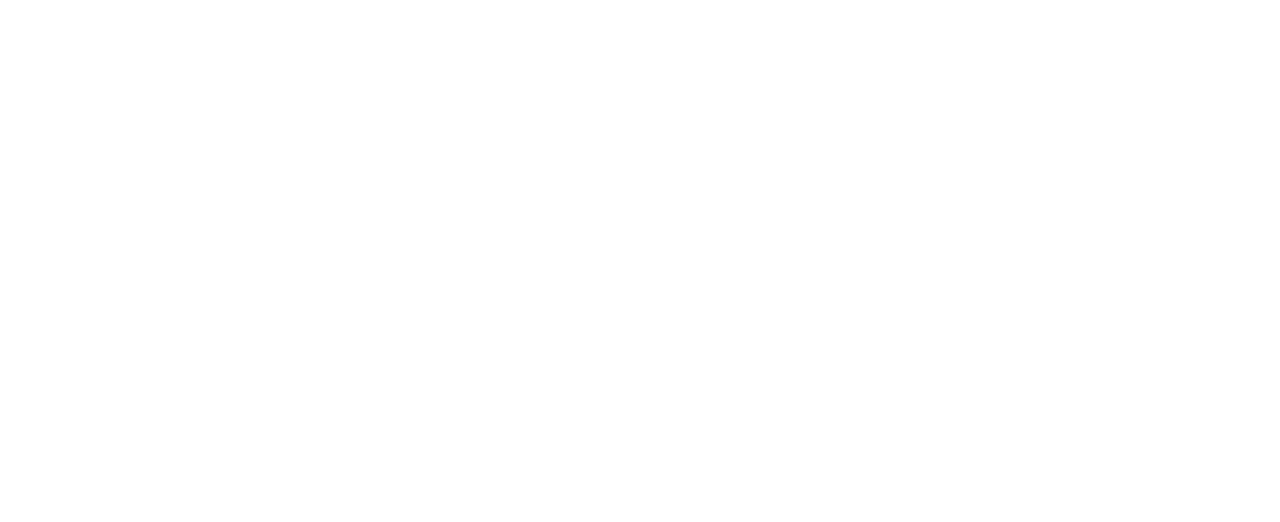
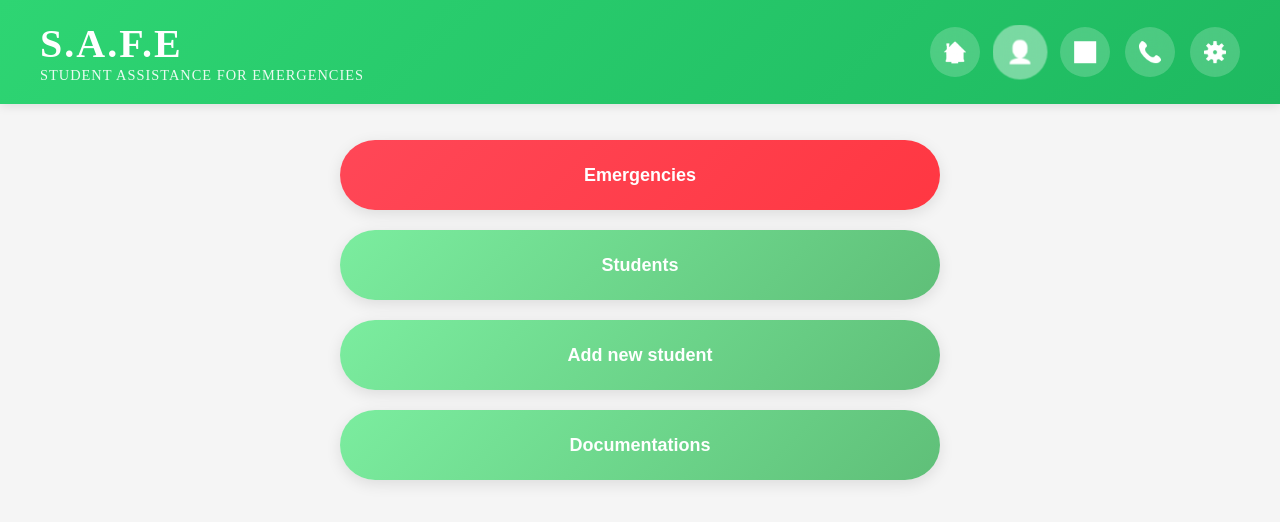
Before and after one commit to Cean175/SafeTag, a React (Create React App) app in the folder safetag/: page /user in a window 1280 px wide. Before the commit this address had no page. Shown: the top 522 px of the page. Built offline with nearby package versions, Linux system fonts and the light colour scheme.

Commit message:
added userpage and css

```diff
--- a/safetag/package.json
+++ b/safetag/package.json
@@ -11,7 +11,7 @@
     "lucide-react": "^0.525.0",
     "react": "^19.1.0",
     "react-dom": "^19.1.0",
-    "react-router-dom": "^7.7.1",
+    "react-router-dom": "^6.30.1",
     "react-scripts": "5.0.1",
     "web-vitals": "^2.1.4"
   },
--- a/safetag/src/App.js
+++ b/safetag/src/App.js
@@ -3,6 +3,8 @@
 
 import LoginPage from './screens/LoginPage';
 import Homepage from './screens/HomePage';
+
+import UserPage from './screens/UserPage';
 import './App.css';
 
 function App() {
@@ -11,6 +13,7 @@
       <Routes>
         <Route path="/" element={<LoginPage />} />
         <Route path="/home" element={<Homepage />} />
+        <Route path="/user" element={<UserPage />} />
       </Routes>
     </Router>
   );
--- /dev/null
+++ b/safetag/src/css/UserPage.css
@@ -0,0 +1,187 @@
+
+.user-page-container {
+  min-height: 100vh;
+  background-color: #f5f5f5;
+}
+
+.user-page-content {
+  display: flex;
+  justify-content: center;
+  align-items: flex-start;
+  padding: 80px 20px 20px;
+  min-height: calc(100vh - 120px);
+}
+
+.action-buttons {
+  display: flex;
+  flex-direction: column;
+  gap: 20px;
+  width: 100%;
+  max-width: 600px;
+  margin-top: 60px;
+}
+
+.action-btn {
+  padding: 20px 40px;
+  border: none;
+  border-radius: 50px;
+  font-size: 18px;
+  font-weight: 600;
+  color: white;
+  cursor: pointer;
+  transition: all 0.3s ease;
+  box-shadow: 0 4px 15px rgba(0, 0, 0, 0.1);
+  min-height: 70px;
+  display: flex;
+  align-items: center;
+  justify-content: center;
+}
+
+.action-btn:hover {
+  transform: translateY(-2px);
+  box-shadow: 0 6px 20px rgba(0, 0, 0, 0.15);
+}
+
+.action-btn:active {
+  transform: translateY(0);
+}
+
+.emergency-btn {
+  background: linear-gradient(135deg, #ff4757, #ff3742);
+}
+
+.emergency-btn:hover {
+  background: linear-gradient(135deg, #ff3742, #ff2731);
+}
+
+.students-btn {
+  background: linear-gradient(135deg, #7bed9f, #5fbf78);
+}
+
+.students-btn:hover {
+  background: linear-gradient(135deg, #70e693, #57b86b);
+}
+
+.add-student-btn {
+  background: linear-gradient(135deg, #7bed9f, #5fbf78);
+}
+
+.add-student-btn:hover {
+  background: linear-gradient(135deg, #70e693, #57b86b);
+}
+
+.documentations-btn {
+  background: linear-gradient(135deg, #7bed9f, #5fbf78);
+}
+
+.documentations-btn:hover {
+  background: linear-gradient(135deg, #70e693, #57b86b);
+}
+
+
+.header {
+  background: linear-gradient(135deg, #2ed573, #1eb960);
+  padding: 20px;
+  position: fixed;
+  top: 0;
+  left: 0;
+  right: 0;
+  z-index: 1000;
+  box-shadow: 0 2px 10px rgba(0, 0, 0, 0.1);
+}
+
+.header-content {
+  display: flex;
+  justify-content: space-between;
+  align-items: center;
+  max-width: 1200px;
+  margin: 0 auto;
+}
+
+.branding .title {
+  color: white;
+  font-size: 2.5rem;
+  font-weight: bold;
+  margin: 0;
+  letter-spacing: 2px;
+}
+
+.branding .subtitle {
+  color: white;
+  font-size: 0.9rem;
+  margin: 0;
+  opacity: 0.9;
+  letter-spacing: 1px;
+}
+
+.nav-icons {
+  display: flex;
+  gap: 15px;
+}
+
+.nav-icon {
+  width: 50px;
+  height: 50px;
+  background: rgba(255, 255, 255, 0.2);
+  border-radius: 50%;
+  display: flex;
+  align-items: center;
+  justify-content: center;
+  cursor: pointer;
+  transition: all 0.3s ease;
+  backdrop-filter: blur(10px);
+}
+
+.nav-icon:hover {
+  background: rgba(255, 255, 255, 0.3);
+  transform: translateY(-2px);
+}
+
+.nav-icon.active {
+  background: rgba(255, 255, 255, 0.4);
+  transform: scale(1.1);
+}
+
+.nav-icon span {
+  font-size: 20px;
+  filter: brightness(0) invert(1);
+}
+
+/* Responsive Design */
+@media (max-width: 768px) {
+  .user-page-content {
+    padding: 100px 15px 20px;
+  }
+
+  .action-buttons {
+    max-width: 100%;
+    gap: 15px;
+  }
+
+  .action-btn {
+    padding: 18px 30px;
+    font-size: 16px;
+    min-height: 60px;
+  }
+
+  .branding .title {
+    font-size: 2rem;
+  }
+
+  .branding .subtitle {
+    font-size: 0.8rem;
+  }
+
+  .nav-icons {
+    gap: 10px;
+  }
+
+  .nav-icon {
+    width: 45px;
+    height: 45px;
+  }
+
+  .nav-icon span {
+    font-size: 18px;
+  }
+}
--- a/safetag/src/screens/HomePage.js
+++ b/safetag/src/screens/HomePage.js
@@ -7,6 +7,10 @@
 
   const handleLogout = () => {
     navigate('/');
+  };
+
+  const handleNavigation = (path) => {
+    navigate(path);
   };
 
   return (
@@ -19,11 +23,21 @@
           </div>
 
           <div className="nav-icons">
-            <div className="nav-icon"><span>🏠</span></div>
-            <div className="nav-icon"><span>👤</span></div>
-            <div className="nav-icon"><span>📊</span></div>
-            <div className="nav-icon"><span>📞</span></div>
-            <div className="nav-icon"><span>⚙️</span></div>
+            <div className="nav-icon active" onClick={() => handleNavigation('/home')}>
+              <span>🏠</span>
+            </div>
+            <div className="nav-icon" onClick={() => handleNavigation('/user')}>
+              <span>👤</span>
+            </div>
+            <div className="nav-icon" onClick={() => handleNavigation('/stats')}>
+              <span>📊</span>
+            </div>
+            <div className="nav-icon" onClick={() => handleNavigation('/contact')}>
+              <span>📞</span>
+            </div>
+            <div className="nav-icon" onClick={() => handleNavigation('/settings')}>
+              <span>⚙️</span>
+            </div>
           </div>
         </div>
       </header>
@@ -38,7 +52,6 @@
         </div>
         <i className="fab fa-facebook-square"></i>
       </main>
-
     </div>
   );
 }
--- /dev/null
+++ b/safetag/src/screens/UserPage.js
@@ -0,0 +1,82 @@
+import React from 'react';
+import { useNavigate } from 'react-router-dom';
+import '../css/UserPage.css';
+
+
+
+function UserPage() {
+  const navigate = useNavigate();
+
+  const handleNavigation = (path) => {
+    navigate(path);
+  };
+
+  const handleEmergencies = () => {
+    navigate('/emergencies');
+  };
+
+  const handleStudents = () => {
+    navigate('/students');
+  };
+
+  const handleAddStudent = () => {
+    navigate('/add-student');
+  };
+
+  const handleDocumentations = () => {
+    navigate('/documentations');
+  };
+
+  return (
+    <div className="user-page-container">
+      <header className="header">
+        <div className="header-content">
+          <div className="branding">
+            <h1 className="title">S.A.F.E</h1>
+            <p className="subtitle">STUDENT ASSISTANCE FOR EMERGENCIES</p>
+          </div>
+
+          <div className="nav-icons">
+            <div className="nav-icon" onClick={() => handleNavigation('/home')}>
+              <span>🏠</span>
+            </div>
+            <div className="nav-icon active" onClick={() => handleNavigation('/user')}>
+              <span>👤</span>
+            </div>
+            <div className="nav-icon" onClick={() => handleNavigation('/stats')}>
+              <span>📊</span>
+            </div>
+            <div className="nav-icon" onClick={() => handleNavigation('/contact')}>
+              <span>📞</span>
+            </div>
+            <div className="nav-icon" onClick={() => handleNavigation('/settings')}>
+              <span>⚙️</span>
+            </div>
+          </div>
+        </div>
+      </header>
+
+      <main className="main-content user-page-content">
+        <div className="action-buttons">
+          <button className="action-btn emergency-btn" onClick={handleEmergencies}>
+            Emergencies
+          </button>
+
+          <button className="action-btn students-btn" onClick={handleStudents}>
+            Students
+          </button>
+
+          <button className="action-btn add-student-btn" onClick={handleAddStudent}>
+            Add new student
+          </button>
+
+          <button className="action-btn documentations-btn" onClick={handleDocumentations}>
+            Documentations
+          </button>
+        </div>
+      </main>
+    </div>
+  );
+}
+
+export default UserPage;
```
Also changed, not shown: 1 other file (tests, documents, lock files or other folders). Lines whose indentation alone changed are shown as unchanged.
